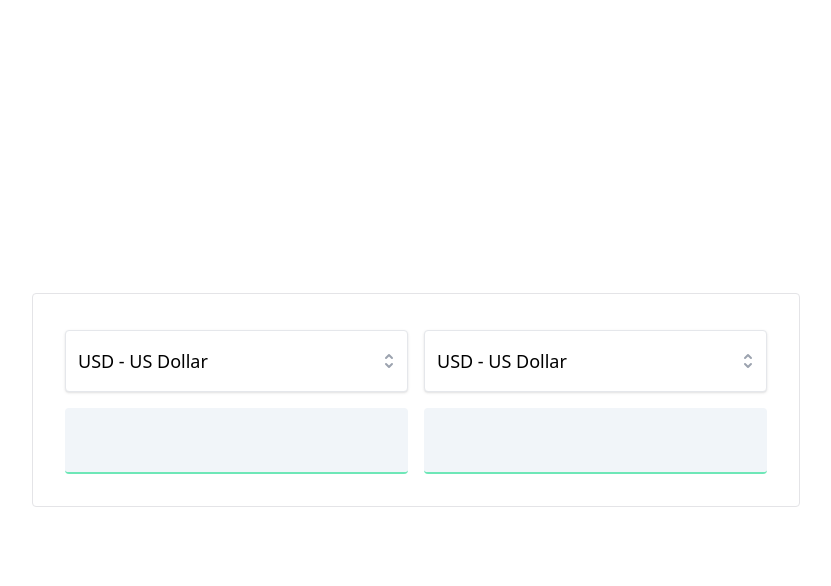
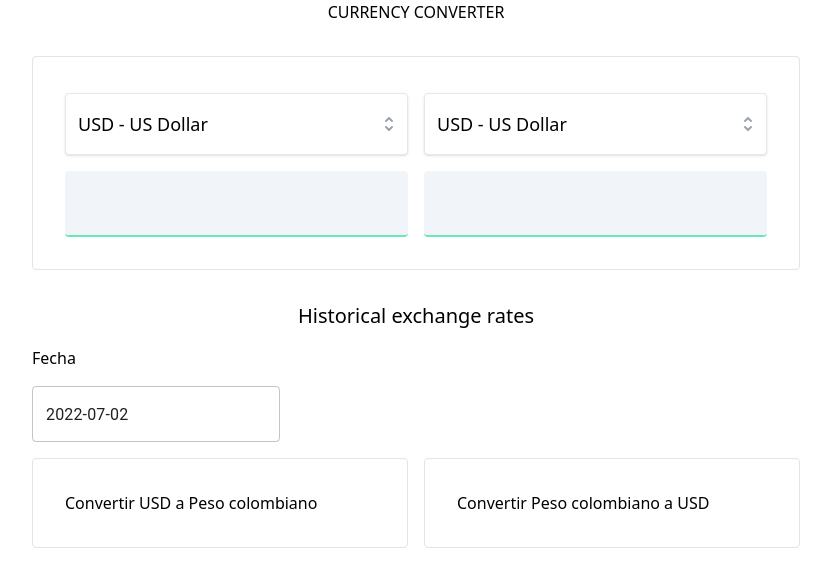
Before and after one commit to david-fb/exchange-rates-web, a Next.js app: page / in a window 1280 px wide. Shown: the top 586 px of the page, without its empty margins (224-1055 px from the left). Built offline with nearby package versions, Linux system fonts and the light colour scheme.

Commit message:
add: datepicker

```diff
--- a/package.json
+++ b/package.json
@@ -9,8 +9,14 @@
     "lint": "next lint"
   },
   "dependencies": {
+    "@date-io/dayjs": "2.14.0",
+    "@emotion/react": "11.9.3",
+    "@emotion/styled": "11.9.3",
     "@headlessui/react": "^1.6.5",
     "@heroicons/react": "1.0.6",
+    "@mui/material": "5.8.6",
+    "@mui/x-date-pickers": "5.0.0-alpha.7",
+    "dayjs": "1.11.3",
     "next": "12.2.0",
     "react": "18.2.0",
     "react-dom": "18.2.0"
--- /dev/null
+++ b/src/components/historical.jsx
@@ -0,0 +1,37 @@
+import { AdapterDayjs } from '@mui/x-date-pickers/AdapterDayjs';
+import { DatePicker } from '@mui/x-date-pickers/DatePicker';
+import { LocalizationProvider } from '@mui/x-date-pickers/LocalizationProvider';
+import TextField from '@mui/material/TextField';
+import { useState } from 'react';
+import dayjs from 'dayjs';
+
+export default function Historical() {
+  const [date, setDate] = useState(dayjs());
+  return (
+    <section className="w-10/12 max-w-3xl flex flex-col gap-4 items-start">
+      <h2 className="self-center text-xl">Historical exchange rates</h2>
+      <p>Fecha</p>
+      <LocalizationProvider dateAdapter={AdapterDayjs}>
+        <DatePicker
+          value={date}
+          onChange={(newDate) => {
+            setDate(newDate);
+          }}
+          minDate={dayjs('2001-01-01')}
+          maxDate={dayjs()}
+          renderInput={(params) => <TextField {...params} helperText={params?.inputProps?.placeholder} />}
+          inputFormat={'YYYY-MM-DD'}
+        />
+      </LocalizationProvider>
+
+      <div className="w-full grid grid-cols-2 gap-4">
+        <div className="p-8 border border-zinc-200 rounded">
+          <h3>Convertir USD a Peso colombiano</h3>
+        </div>
+        <div className="p-8 border border-zinc-200 rounded">
+          <h3>Convertir Peso colombiano a USD</h3>
+        </div>
+      </div>
+    </section>
+  );
+}
--- a/src/pages/index.js
+++ b/src/pages/index.js
@@ -1,17 +1,20 @@
 import Head from 'next/head';
 import Converter from '@components/converter';
+import Historical from '@components/historical';
 
 export default function Home() {
   return (
     <>
       <Head>
-        <title>Create Next App</title>
-        <meta name="description" content="Generated by create next app" />
+        <title>Currency Converter</title>
+        <meta name="description" content="Currency Converter" />
         <link rel="icon" href="/favicon.ico" />
       </Head>
 
-      <main className="grid place-items-center min-h-screen">
+      <main className="flex flex-col flex-start gap-8 items-center min-h-screen">
+        <h1>CURRENCY CONVERTER</h1>
         <Converter />
+        <Historical />
       </main>
     </>
   );
```
Also changed, not shown: 1 other file (tests, documents, lock files or other folders).
